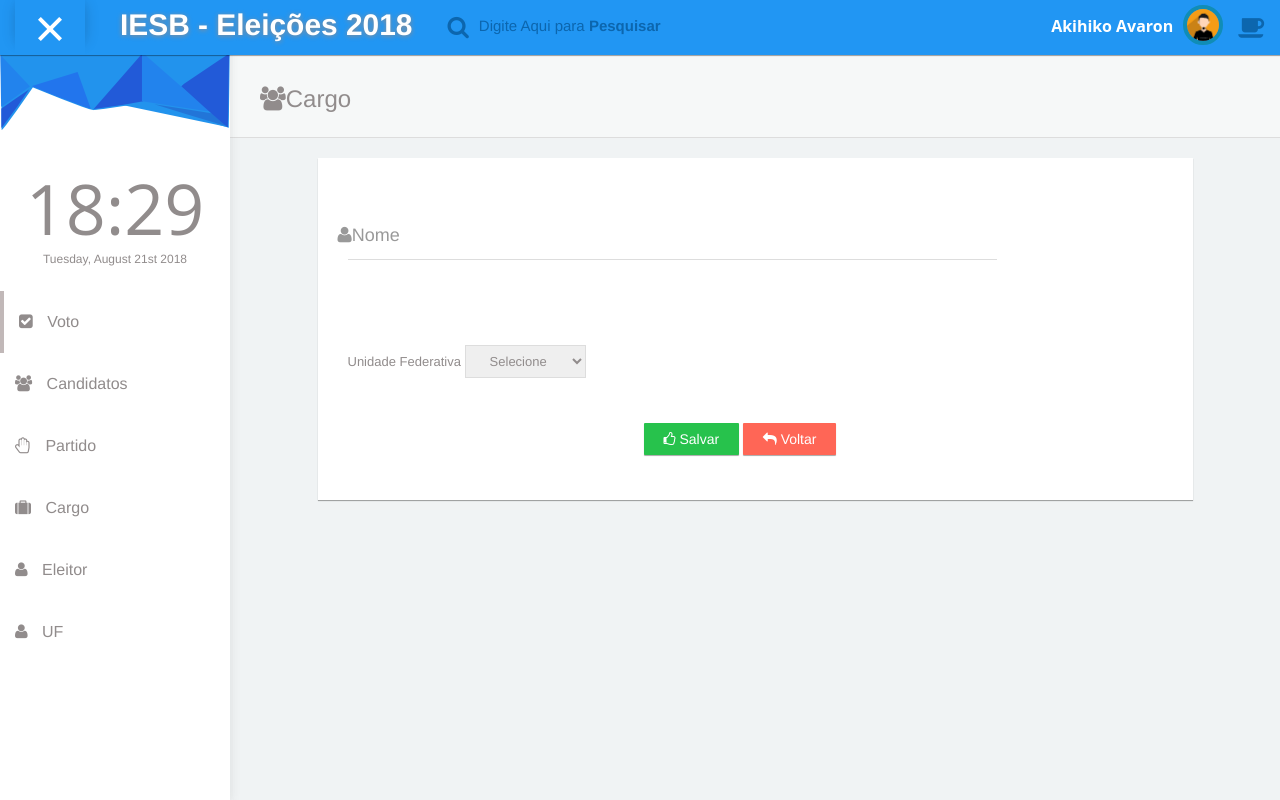
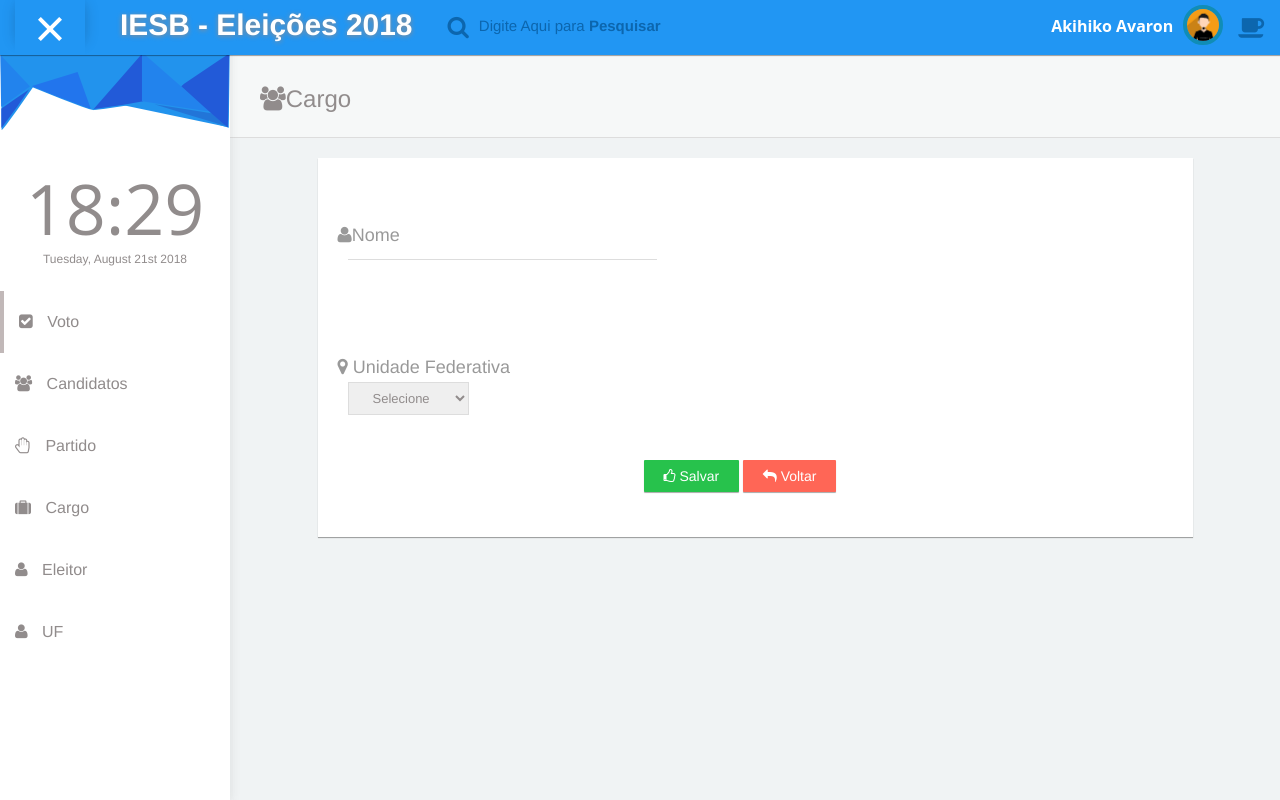
Before and after one commit to orionteles/iesb-eleicoes, a PHP site: page /cargo/formulario.php in a window 1280 px wide. Run offline with PHP 8.4, Linux system fonts and the light colour scheme; tables that the repository leaves empty or names only in its code hold one stand-in row (values such as "Sample post").

Commit message:
[BUG] Corrigindo o erro de update

```diff
--- a/cargo/formulario.php
+++ b/cargo/formulario.php
@@ -17,7 +17,6 @@ $aCargos = $mCargo->recuperarDados();
 // Recuprando os dados de Cargo
 $aUf = $mUf->recuperarDados();
 
-
 // Decidindo se ira atualizar ou inserir
 if(!empty($_GET['id_cargo'])){
     $mCargo->carregarPorId($_GET['id_cargo']);
@@ -35,25 +34,30 @@ if(!empty($_GET['id_cargo'])){
     <div class="col-md-offset-1 col-md-10 panel">
         <div class="col-md-12 panel-body" style="padding-bottom:30px;">
         <!--Primeira coluna do Formulário  -->
-        <div class="col-md-12">
+        <div class="col-md-12 col-lg-12">
                 <form action="processamento.php?acao=salvar" method="post" class="form-horizontal">
-                    <input type="hidden" name="id_cargo" value="<?php echo $mCargo->getIdCargo(); ?>">
+                    <input type="hidden" name="id_cargo" value="<?= $mCargo->getIdCargo(); ?>">
 
-                    <div class="form-group form-animate-text col-md-10" style="margin-top:40px !important;">
-                        <input type="text" class="form-text" id="nome" name="nome" required  value="<?php echo $mCargo->getNome(); ?>">
+                    <div class="form-group form-animate-text col-md-5" style="margin-top:40px !important;">
+                        <input type="text" class="form-text" id="nome" name="nome" required  value="<?= $mCargo->getNome(); ?>">
                         <span class="bar"></span>
                         <label> <i class="fa fa-user"></i>Nome</label>
                     </div>
 
                     <div class="form-group form-animate-text col-md-10" style="margin-top:40px !important;">
-                        <span>Unidade Federativa</span>
-                        <select name="fk_id_uf">
-                            <option value="" selected>Selecione</option>
+                       <label> <i class="fa fa-map-marker"></i> Unidade Federativa</label>
+                        <br>
+                        <br>
+                        <select id="uf" value='<?= $mCargo->getFkIdUf(); ?>' name="fk_id_uf">
+                            <option value="">Selecione</option>
                                 <?php
-//                                    print_r($aUf);die;
+
                                 foreach ($aUf as $uf => $ufs){
+                                    $checked = ($ufs['id_uf']) == $mCargo->getFkIdUf() ? 'selected' : '';
+
                                     ?>
-                                    <option value="<?= $ufs['id_uf'] ?>"><?= $ufs['nome'] ?></option>
+                                    <option <?=$checked?> value="<?= $ufs['id_uf'] ?>"><?= $ufs['nome'] ?></option>
+
                                 <?php } ?>
                         </select>
                     </div>
```
